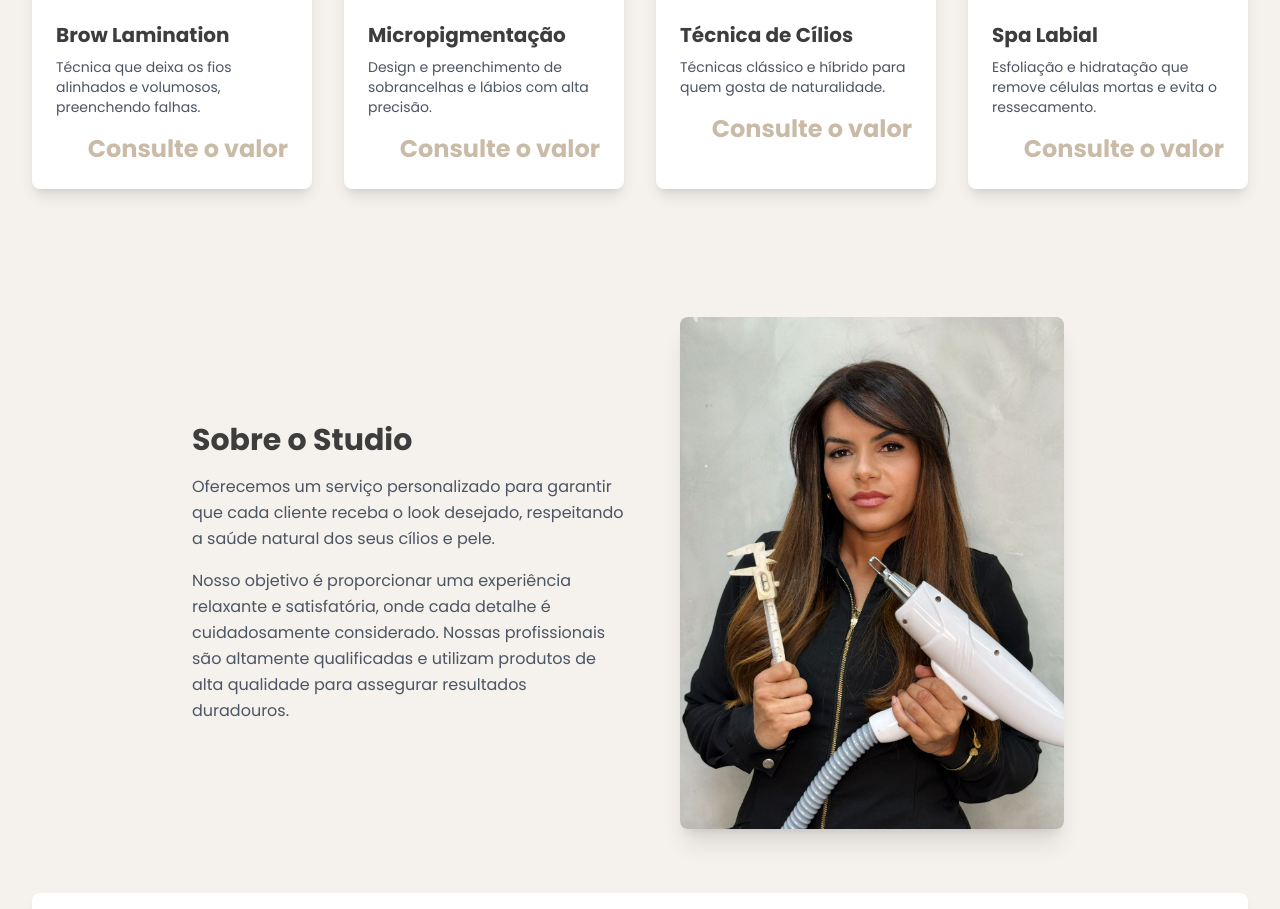
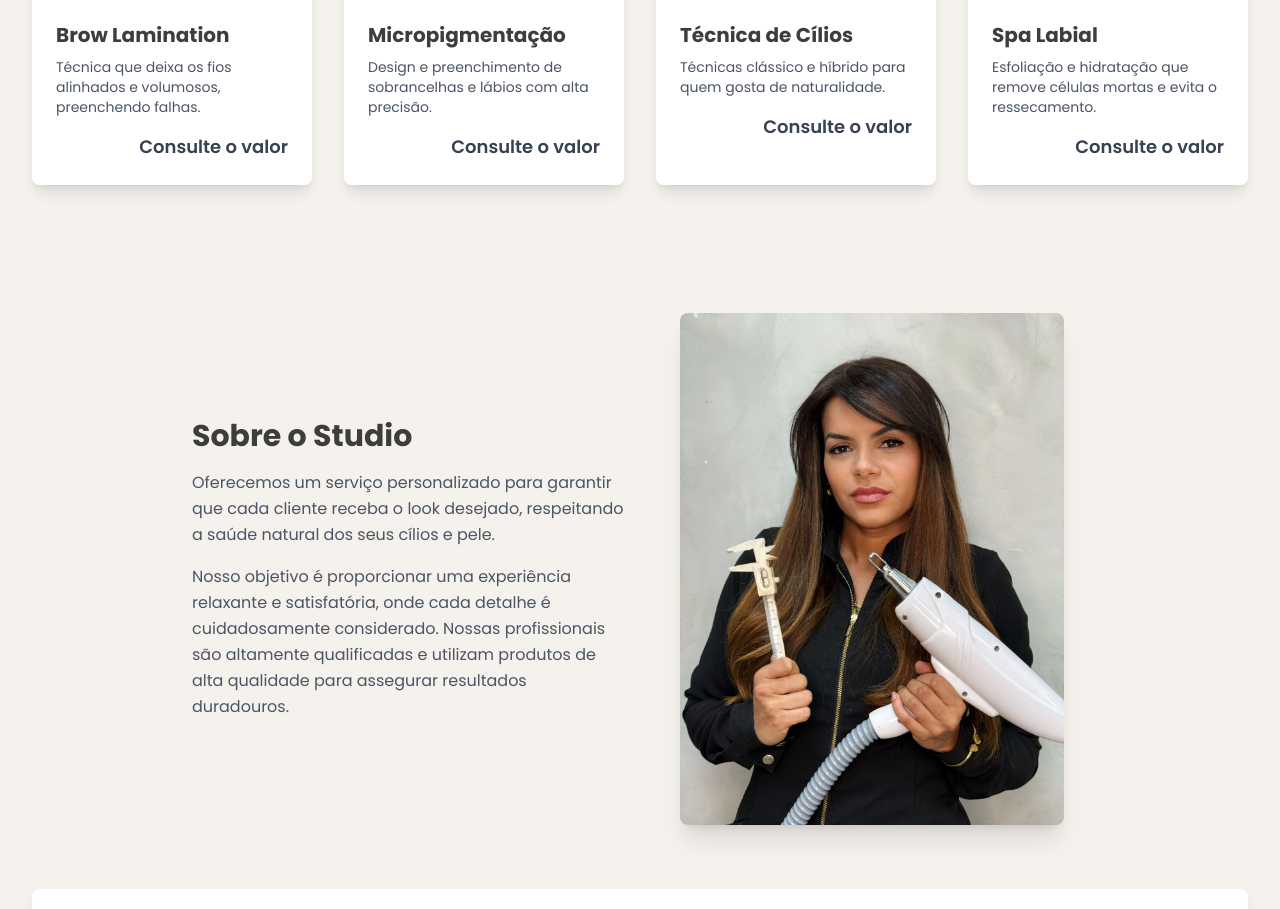
Before and after one commit to fau-33/-studio_milla_soares, a plain HTML site: page index.html in a window 1280 px wide. Shown: the part 1019-1928 px from the top of the page. Drawn offline with nearby package versions, Linux system fonts and the light colour scheme.

Commit message:
Change cards paragraphf

```diff
--- a/index.html
+++ b/index.html
@@ -153,7 +153,7 @@
                 falhas.
               </p>
               <div class="text-right mt-4">
-                <span class="text-2xl font-bold text-primary"
+                <span class="text-lg font-semibold text-gray-700"
                   >Consulte o valor</span
                 >
               </div>
@@ -175,7 +175,7 @@
                 precisão.
               </p>
               <div class="text-right mt-4">
-                <span class="text-2xl font-bold text-primary"
+                <span class="text-lg font-semibold text-gray-700"
                   >Consulte o valor</span
                 >
               </div>
@@ -196,7 +196,7 @@
                 Técnicas clássico e híbrido para quem gosta de naturalidade.
               </p>
               <div class="text-right mt-4">
-                <span class="text-2xl font-bold text-primary"
+                <span class="text-lg font-semibold text-gray-700"
                   >Consulte o valor</span
                 >
               </div>
@@ -218,7 +218,7 @@
                 ressecamento.
               </p>
               <div class="text-right mt-4">
-                <span class="text-2xl font-bold text-primary"
+                <span class="text-lg font-semibold text-gray-700"
                   >Consulte o valor</span
                 >
               </div>
```
